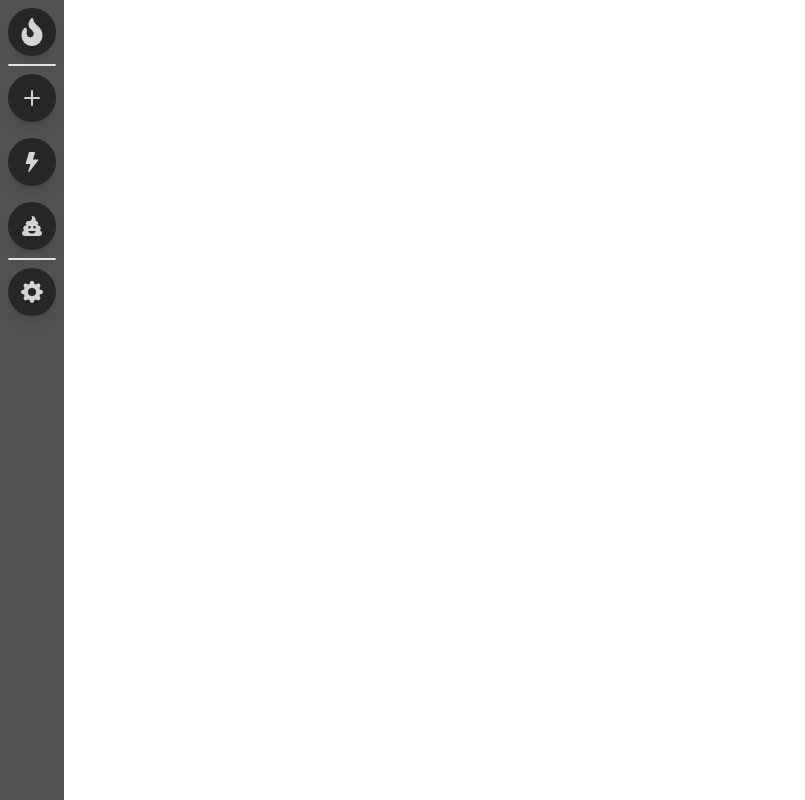
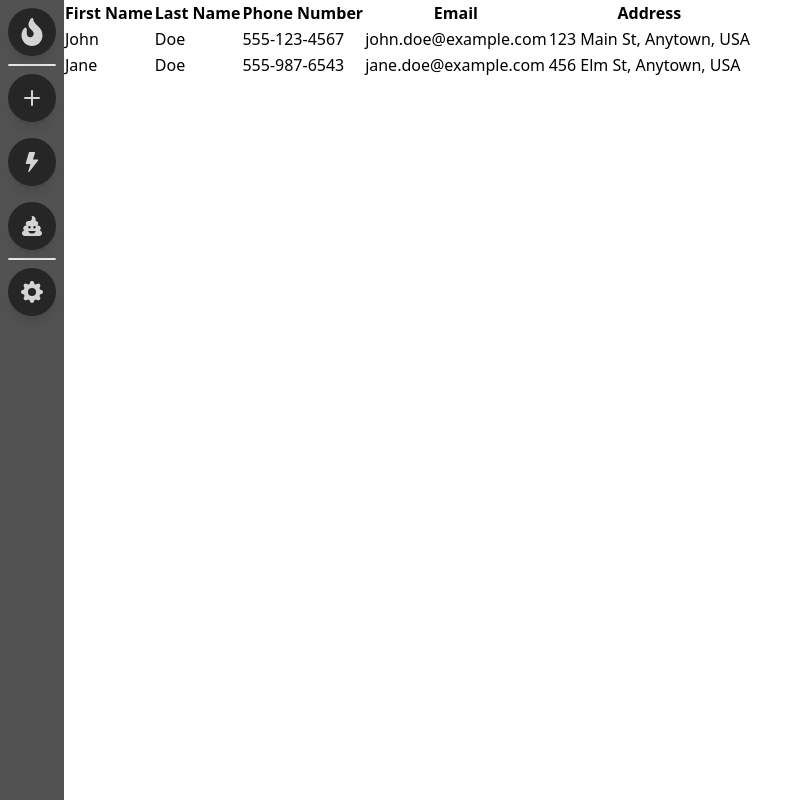
Before and after one commit to Coderman562/Spotify-AI-Camp, a React (Vite) app: page /volunteer in a window 1280 px wide. Shown: the whole page, without its empty margins (0-805 px from the left). Built offline with nearby package versions, Linux system fonts and the light colour scheme.

Commit message:
created VolunteerPage and added icon functionality

```diff
--- a/src/App.jsx
+++ b/src/App.jsx
@@ -4,6 +4,7 @@ import "./App.css";
 import SideBar from "./SideBar";
 import HomePage from "./HomePage";
 import AboutPage from "./AboutPage";
+import VolunteerPage from "./VolunteerPage"
 
 function App() {
   return (
@@ -13,6 +14,7 @@ function App() {
         <main>
           <Routes>
             <Route index element={<HomePage />} />
+            <Route path="/volunteer" element={<VolunteerPage />} />
             <Route path="/about" element={<AboutPage />} />
           </Routes>
         </main>
--- a/src/HomePage.jsx
+++ b/src/HomePage.jsx
@@ -1,25 +1,24 @@
 import { useState } from "react";
-import "index.css"
 
 function HomePage() {
-  const [name, setName] = useState("");
-  const [email, setEmail] = useState("");
+//   const [name, setName] = useState("");
+//   const [email, setEmail] = useState("");
 
-  const handleSubmit = async (event) => {
-    event.preventDefault();
-    const response = await fetch("/submit-form", {
-      method: "POST",
-      headers: { "Content-Type": "application/json" },
-      body: JSON.stringify({ name, email }),
-    });
-    const data = await response.json();
-    console.log(data);
-  };
+//   const handleSubmit = async (event) => {
+//     event.preventDefault();
+//     const response = await fetch("/submit-form", {
+//       method: "POST",
+//       headers: { "Content-Type": "application/json" },
+//       body: JSON.stringify({ name, email }),
+//     });
+//     const data = await response.json();
+//     console.log(data);
+//   };
 
   return (
     <div>
       <h1>Home Page</h1>
-      <form onSubmit={handleSubmit}>
+      {/* <form onSubmit={handleSubmit}>
         <label>
           Name:
           <input
@@ -37,7 +36,7 @@ function HomePage() {
           />
         </label>
         <button type="submit">Submit</button>
-      </form>
+      </form> */}
     </div>
   );
 }
--- a/src/SideBar.jsx
+++ b/src/SideBar.jsx
@@ -8,7 +8,7 @@ const SideBar = () => {
         <SideBarIcon icon={<FaFire size="28"/>} text="Home" to="/" />
         <Divider />
         <SideBarIcon icon={<BsPlus size="32"/>} text="Add" to="/about" />
-        <SideBarIcon icon={<BsFillLightningFill size="20"/>} text="Lightning" to="/lightning" />
+        <SideBarIcon icon={<BsFillLightningFill size="20"/>} text="Volunteer" to="/volunteer" />
         <SideBarIcon icon={<FaPoo size="20"/>} text="Poop" to="/poop" />
         <Divider />
         <SideBarIcon icon={<BsGearFill size="22"/>} text="Settings" to="/settings" />
--- /dev/null
+++ b/src/VolunteerPage.jsx
@@ -0,0 +1,48 @@
+import React from 'react';
+
+function VolunteerPage (){
+    const TableData = [
+        {
+            firstName: 'John',
+            lastName: 'Doe',
+            phoneNumber: '555-123-4567',
+            email: 'john.doe@example.com',
+            address: '123 Main St, Anytown, USA'
+        },
+        {
+            firstName: 'Jane',
+            lastName: 'Doe',
+            phoneNumber: '555-987-6543',
+            email: 'jane.doe@example.com',
+            address: '456 Elm St, Anytown, USA'
+        }
+        // Add more data rows as needed
+        ];
+
+    return (
+    <table>
+        <thead>
+        <tr>
+            <th>First Name</th>
+            <th>Last Name</th>
+            <th>Phone Number</th>
+            <th>Email</th>
+            <th>Address</th>
+        </tr>
+        </thead>
+        <tbody>
+        {TableData.map((row, index) => (
+            <tr key={index}>
+            <td>{row.firstName}</td>
+            <td>{row.lastName}</td>
+            <td>{row.phoneNumber}</td>
+            <td>{row.email}</td>
+            <td>{row.address}</td>
+            </tr>
+        ))}
+        </tbody>
+    </table>
+    );
+};
+
+export default VolunteerPage;
```
Also changed, not shown: 2 other files (tests, documents, lock files or other folders).
